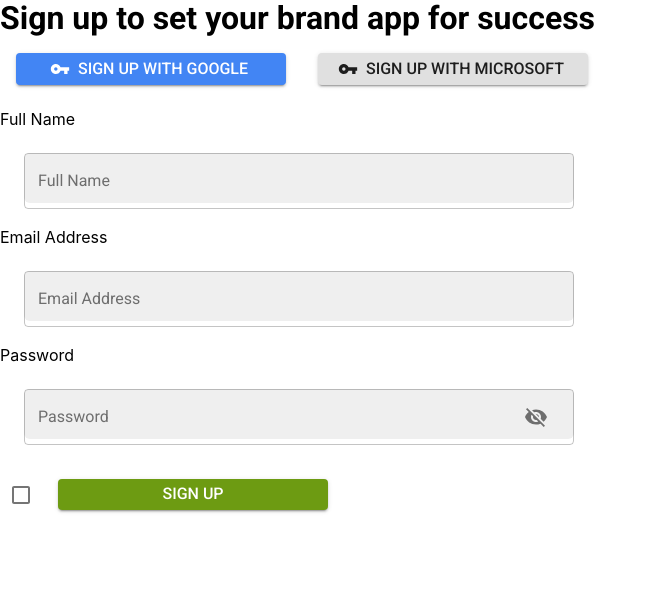
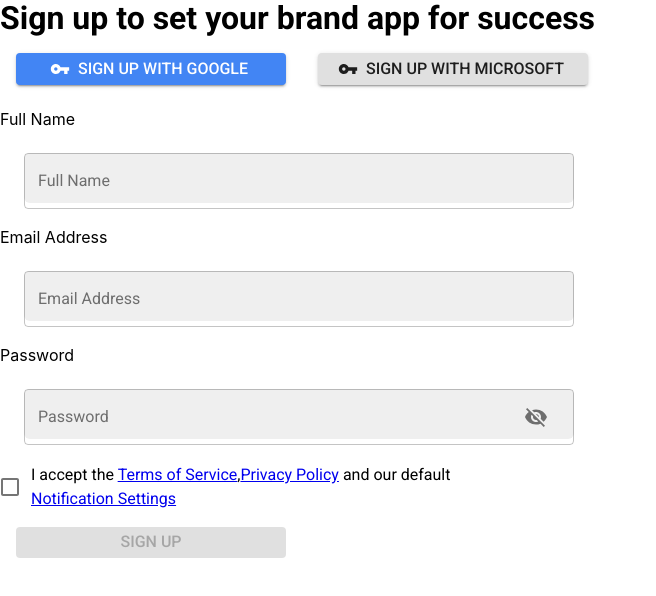
Before and after one commit to Ruslana-Logosha/Task-1, a React (Create React App) app: page /sign-up in a window 1280 px wide. Shown: the top 596 px of the page, without its empty margins (0-656 px from the left). Built offline with nearby package versions, Linux system fonts and the light colour scheme.

Commit message:
adds checkbox functionality

```diff
--- a/src/components/SignUp/CheckBox.js
+++ /dev/null
@@ -1,33 +0,0 @@
-import React from 'react';
-import { useState } from 'react';
-import { Link } from 'react-router-dom';
-
-import Checkbox from '@material-ui/core/Checkbox';
-
-const CheckBox = ({ ...props }) => {
-  const [checked, setChecked] = useState(false);
-  // event.target.checked;
-  const handleChange = () => {
-    setChecked(!checked);
-    console.log(checked);
-  };
-
-  return (
-    <Checkbox
-      checked={checked}
-      onChange={handleChange}
-      label={
-        <div>
-          <span>I accept the </span>
-          <Link to={'/terms'}>Terms of Service</Link>,
-          <Link to={'/privacy'}>Privacy Policy</Link>
-          <span> and our default </span>
-          <Link to={'/notification'}>Notification Settings</Link>
-        </div>
-      }
-      {...props}
-    />
-  );
-};
-
-export default CheckBox;
--- a/src/components/SignUp/Form.js
+++ b/src/components/SignUp/Form.js
@@ -1,13 +1,15 @@
 import React from 'react';
 import { useState } from 'react';
-// import { Link } from 'react-router-dom';
+import { Link } from 'react-router-dom';
 import FormContainer from './FormContainer';
 import Input from './FormInput';
 import FormSignUpButton from './FormSignUpButton';
-import CheckBox from './CheckBox';
+// import CheckBox from './CheckBox';
 import { InputAdornment, IconButton } from '@material-ui/core';
 import Visibility from '@material-ui/icons/Visibility';
 import VisibilityOff from '@material-ui/icons/VisibilityOff';
+import FormControlLabel from '@material-ui/core/FormControlLabel';
+import Checkbox from '@material-ui/core/Checkbox';
 
 import * as Yup from 'yup';
 import { useFormik } from 'formik';
@@ -16,6 +18,12 @@
   const [showPassword, setShowPassword] = useState(false);
   const handleClickShowPassword = () => setShowPassword(!showPassword);
   const handleMouseDownPassword = () => setShowPassword(!showPassword);
+
+  const [checked, setChecked] = useState(false);
+  const handleCheckboxChange = () => {
+    setChecked(!checked);
+    console.log(checked);
+  };
 
   const {
     handleSubmit,
@@ -104,8 +112,25 @@
         }}
       />
 
-      <CheckBox />
-      <FormSignUpButton type="submit">Log in</FormSignUpButton>
+      <FormControlLabel
+        control={<Checkbox checked={checked} onChange={handleCheckboxChange} />}
+        label={
+          <div>
+            <span>I accept the </span>
+            <Link to={'/terms'}>Terms of Service</Link>,
+            <Link to={'/privacy'}>Privacy Policy</Link>
+            <span> and our default </span>
+            <Link to={'/notification'}>Notification Settings</Link>
+          </div>
+        }
+      />
+      {checked ? (
+        <FormSignUpButton type="submit">Log in</FormSignUpButton>
+      ) : (
+        <FormSignUpButton type="submit" disabled>
+          Log in
+        </FormSignUpButton>
+      )}
     </FormContainer>
   );
 };
```
